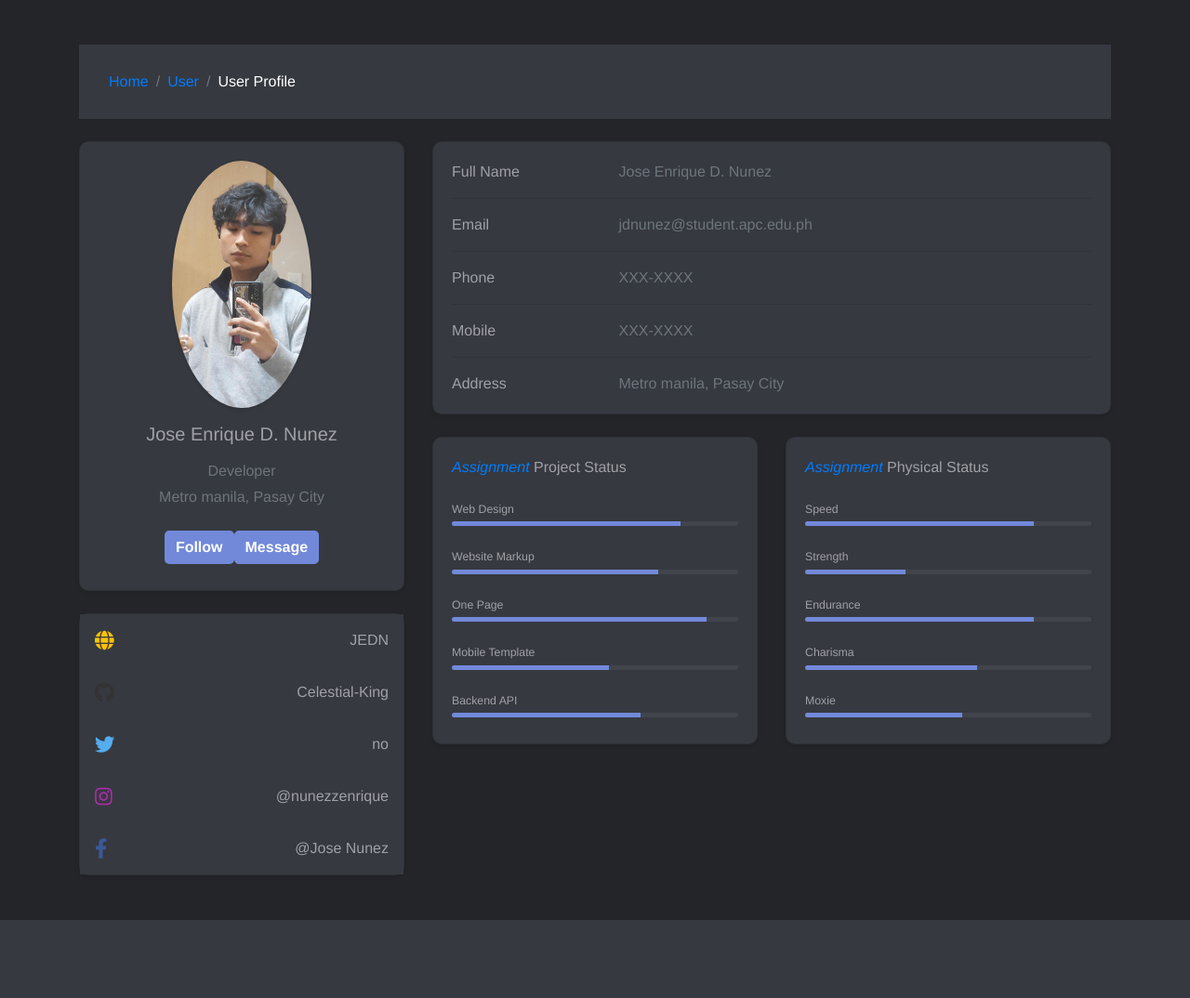
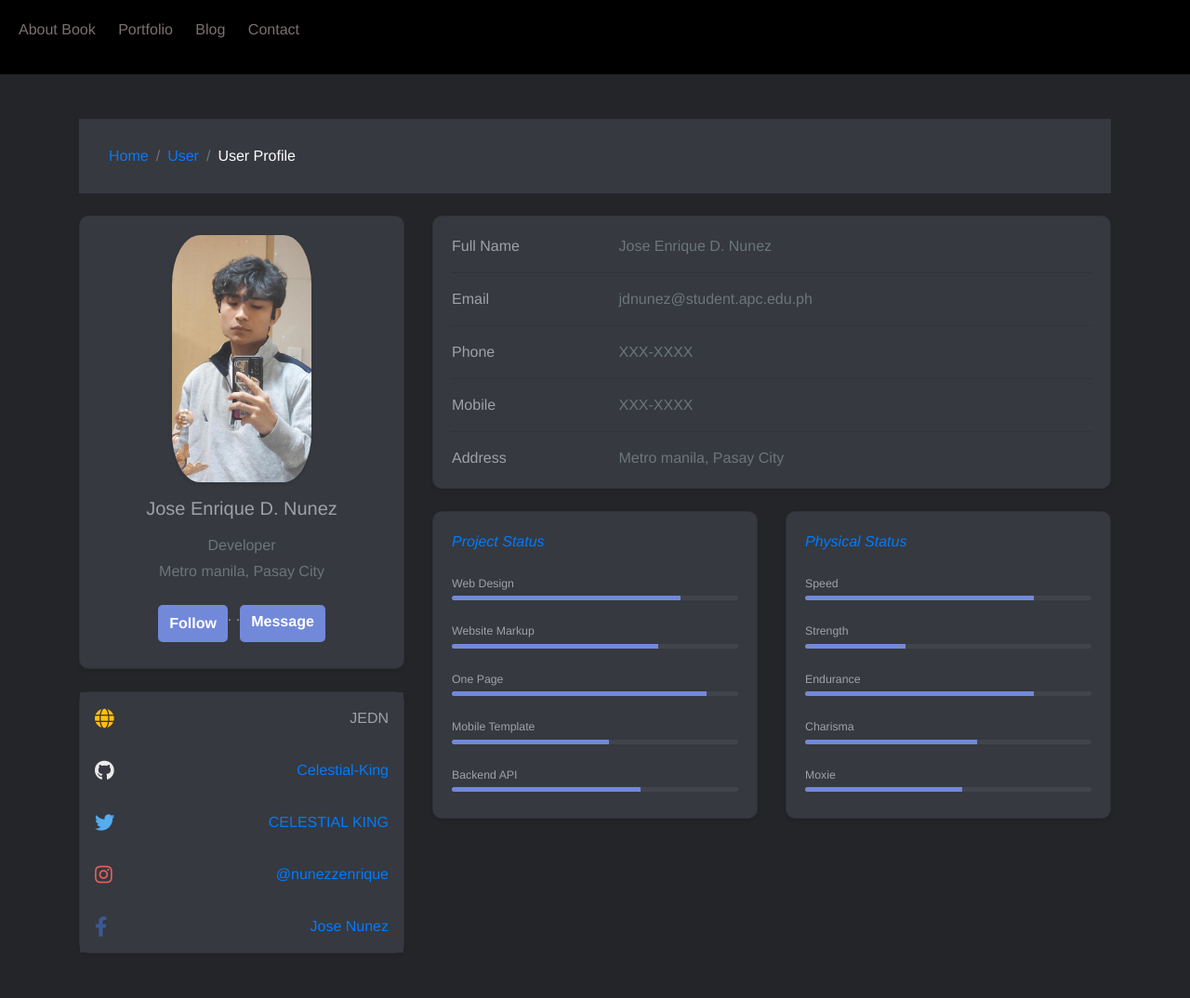
Before and after one commit to Celestial-king/lab2, a PHP site: page / in a window 1280 px wide. Shown: the whole page at 93% size. Before the commit the page ends 990 px from the top, so only its background shows below. Run offline with PHP 8.4, Linux system fonts and the light colour scheme; some libraries are stand-ins or nearby versions.

Commit message:
updates stats

```diff
--- a/week3/index.html
+++ b/week3/index.html
@@ -6,6 +6,7 @@
     <title>Jose's User</title>
     <link rel="stylesheet" href="https://stackpath.bootstrapcdn.com/bootstrap/4.5.2/css/bootstrap.min.css">
     <link rel="stylesheet" href="https://pro.fontawesome.com/releases/v5.10.0/css/all.css">
+
     <style>
         body {
             background-color: #36393f;
@@ -13,6 +14,29 @@
             font-family: Helvetica, Arial, sans-serif;
         }
 
+        header {
+        background-color: #000000;
+        padding: 20px;
+        }
+
+        nav ul {
+        list-style-type: none;
+        padding: 0;
+        }
+
+        nav ul li {
+        display: inline;
+        margin-right: 20px;
+        }
+
+        nav ul li a {
+        text-decoration: none;
+        color: #7c6f6f;
+        }
+
+        nav ul li a:hover {
+        color: #7c6f6f;
+        }
         .discord-container {
             padding: 40px;
         }
@@ -45,7 +69,7 @@
 
         .avatar {
             width: 150px;
-            border-radius: 50%;
+            border-radius: 20%;
             box-shadow: 0 2px 4px rgba(0, 0, 0, 0.1);
         }
 
@@ -88,6 +112,33 @@
     </style>
 </head>
 
+<header>
+    <nav>
+       <ul>
+         <li><a href="#about-book">About Book</a></li>
+         <li><a href="#portfolio">Portfolio</a></li>
+         <li><a href="#blog">Blog</a></li>
+         <li><a href="#contact">Contact</a></li>
+       </ul>
+    </nav>
+   </header>
+
+   <section id="about-book">
+    <!-- About Book content goes here -->
+   </section>
+
+   <section id="portfolio">
+    <!-- Portfolio content goes here -->
+   </section>
+
+   <section id="blog">
+    <!-- Blog content goes here -->
+   </section>
+
+   <section id="contact">
+    <!-- Contact content goes here -->
+   </section>
+
 <body>
     <section style="background-color: #232529">
         <div class="container py-5">
@@ -103,8 +154,6 @@
                 </div>
             </div>
 
-
-
             <div class="row">
                 <div class="col-lg-4">
                     <div class="card mb-4">
@@ -114,9 +163,9 @@
                             <p class="text-muted mb-1">Developer</p>
                             <p class="text-muted mb-4">Metro manila, Pasay City</p>
                             <div class="d-flex justify-content-center mb-2">
-                                <button type="button" class="btn btn-primary">Follow</button>
-
-                                <button type="button" class="btn btn-outline-primary ms-1">Message</button>
+                                <button type="button" class="btn btn-primary" onclick="window.location.href='https://www.instagram.com/nunezzenrique/'">Follow</button>
+                                <p>.    .</p>
+                                <a href="https://www.facebook.com/profile.php?id=100079851079655" class="btn btn-outline-primary ms-1">Message</a>
                             </div>
                         </div>
                     </div>
@@ -129,20 +178,20 @@
                                     <p class="mb-0">JEDN</p>
                                 </li>
                                 <li class="list-group-item d-flex justify-content-between align-items-center p-3">
-                                    <i class="fab fa-github fa-lg" style="color: #333333;"></i>
-                                    <p class="mb-0">Celestial-King</p>
+                                    <i class="fab fa-github fa-lg" style="color: #eaeaea;"></i>
+                                    <a href="https://github.com/Celestial-king">Celestial-King</a>
                                 </li>
                                 <li class="list-group-item d-flex justify-content-between align-items-center p-3">
                                     <i class="fab fa-twitter fa-lg" style="color: #55acee;"></i>
-                                    <p class="mb-0">no</p>
+                                    <a href="https://twitter.com/mafbex">CELESTIAL KING</a>
                                 </li>
                                 <li class="list-group-item d-flex justify-content-between align-items-center p-3">
-                                    <i class="fab fa-instagram fa-lg" style="color: #ac2bac;"></i>
-                                    <p class="mb-0">@nunezzenrique</p>
+                                    <i class="fab fa-instagram fa-lg" style="color: #E45F5F;"></i>
+                                    <a href="https://www.instagram.com/nunezzenrique/">@nunezzenrique</a>
                                 </li>
                                 <li class="list-group-item d-flex justify-content-between align-items-center p-3">
                                     <i class="fab fa-facebook-f fa-lg" style="color: #3b5998;"></i>
-                                    <p class="mb-0">@Jose Nunez</p>
+                                    <a href="https://www.facebook.com/profile.php?id=100079851079655">Jose Nunez</a>
                                 </li>
                             </ul>
                         </div>
@@ -203,8 +252,8 @@
                         <div class="col-md-6">
                             <div class="card mb-4 mb-md-0">
                                 <div class="card-body">
-                                    <p class="mb-4"><span class="text-primary font-italic me-1">Assignment</span> Project
-                                        Status
+                                    <p class="mb-4"><span class="text-primary font-italic me-1">Project
+                                        Status</span>
                                     </p>
                                     <p class="mb-1" style="font-size: .77rem;">Web Design</p>
                                     <div class="progress rounded" style="height: 5px;">
@@ -238,8 +287,8 @@
                         <div class="col-md-6">
                             <div class="card mb-4 mb-md-0">
                                 <div class="card-body">
-                                    <p class="mb-4"><span class="text-primary font-italic me-1">Assignment</span> Physical
-                                        Status
+                                    <p class="mb-4"><span class="text-primary font-italic me-1">Physical
+                                        Status</span>
                                     </p>
                                     <p class="mb-1" style="font-size: .77rem;">Speed</p>
                                     <div class="progress rounded" style="height: 5px;">
```
Also changed, not shown: week3/style.css (+0 -17 lines), week3/ACOUSTIC.jpg.
